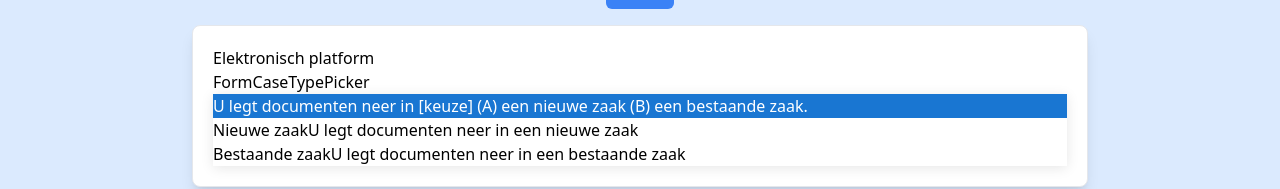
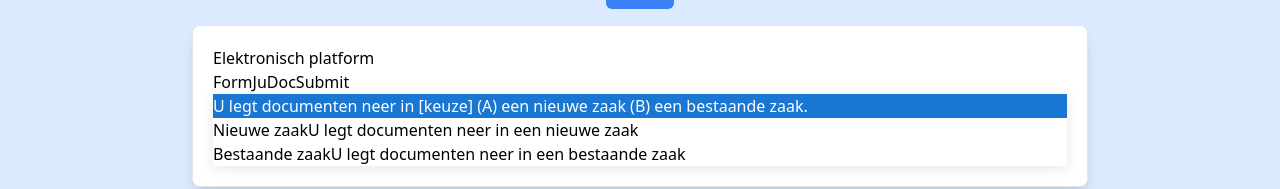
Before and after one commit to Larscode-io/eform3, a Vue app: page /form in a window 1280 px wide. Shown: the part 151-340 px from the top of the page. Built offline with nearby package versions, Linux system fonts and the light colour scheme.

Commit message:
Renamed Form components

```diff
--- a/src/components/FormCaseTypePicker.vue
+++ b/src/components/FormJuDocSubmit.vue
@@ -29,7 +29,7 @@ import { ref } from 'vue';
 
 const emit = defineEmits(['update']);
 // Component's name can be accessed via `import.meta.env` for build-specific details or omitted
-const componentName = 'FormCaseTypePicker';
+const componentName = 'FormJuDocSubmit';
 
 const plans = ref([
   {
--- a/src/components/FormFileUpload.vue
+++ b/src/components/FormJuDocUpload.vue
@@ -39,7 +39,7 @@
 
 <script setup>
 
-const componentName = 'FormFileUpload';
+const componentName = 'FormJuDocUpload';
 
 function clear() {
   // Logic to reset form
```
Also changed, not shown: src/views/FormPage.vue (+4 -4 lines).
